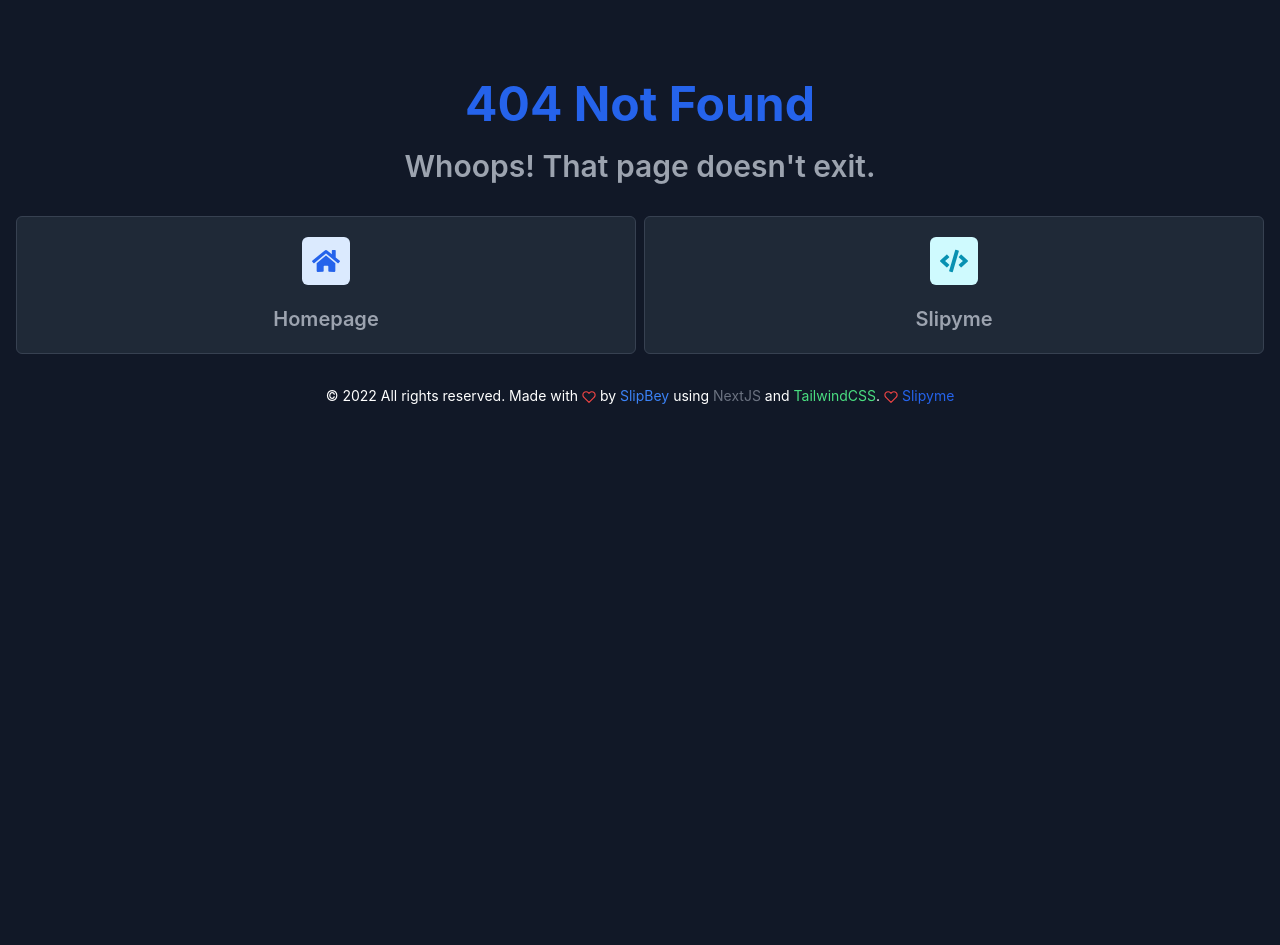
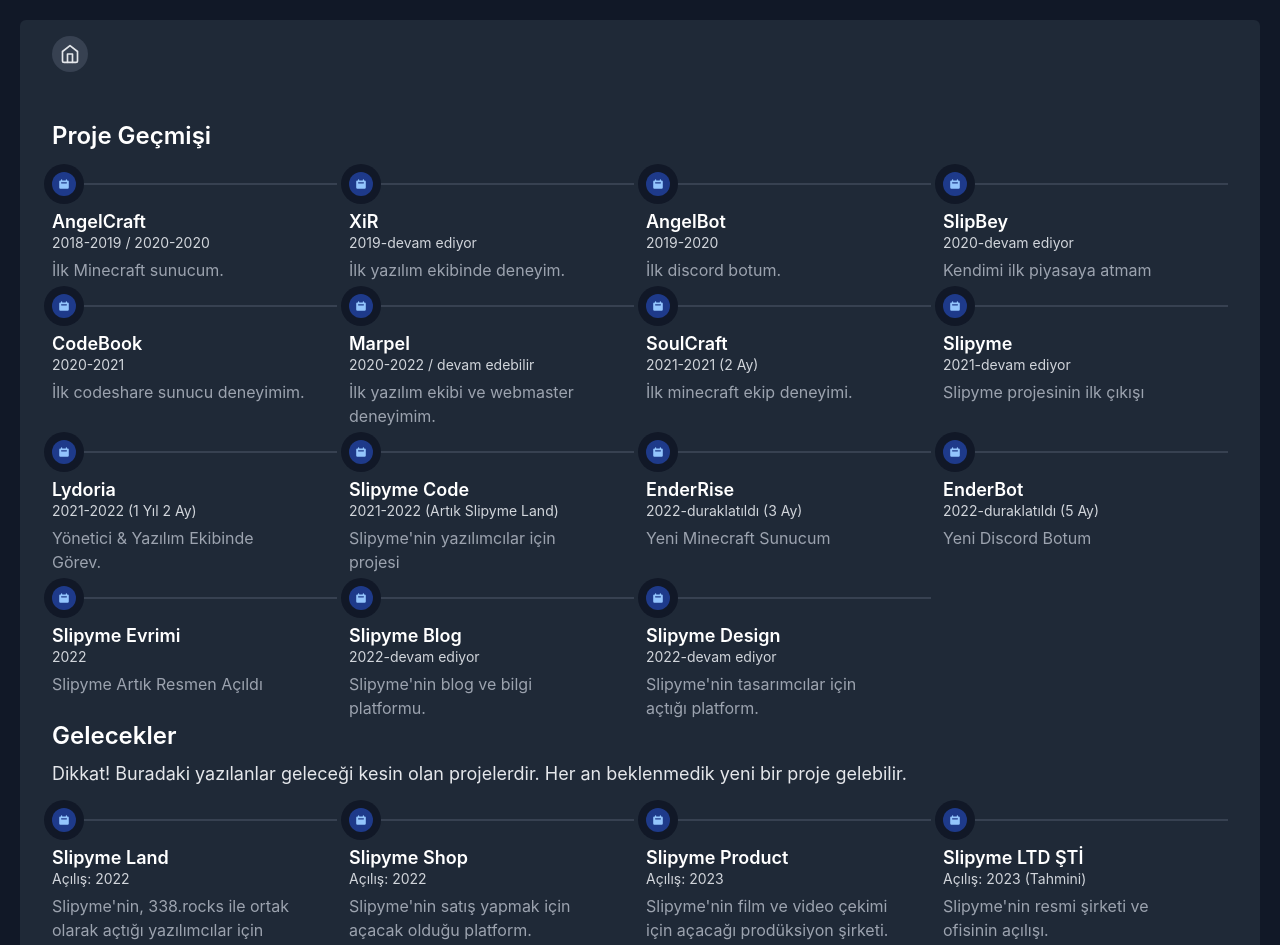
Before and after one commit to SlipBey/mywebpage, a Next.js app: page /resume in a window 1280 px wide. Before the commit this address had no page. Shown: the top 945 px of the page. Before the commit the page ends 800 px from the top, so only its background shows below. Built offline with nearby package versions, Linux system fonts and the light colour scheme.

Commit message:
🔥Add Resume page & Edit 404 and Index Page

```diff
--- a/pages/404.tsx
+++ b/pages/404.tsx
@@ -3,6 +3,8 @@
 import { Link } from "@components/Utils/Link";
 
 import { FaHome, FaCode } from "react-icons/fa";
+import { FiEdit } from "react-icons/fi";
+import { DiPhotoshop } from "react-icons/di";
 
 const NotFoundPage: NextPage = () => {
 	const Pages = [
@@ -13,10 +15,22 @@
 			link: "/",
 		},
 		{
+			icon: FiEdit,
+			color: "bg-pink-100 text-pink-600",
+			name: "My Resume",
+			link: "/resume",
+		},
+		{
 			icon: FaCode,
 			color: "bg-cyan-100 text-cyan-600",
 			name: "Slipyme",
-			link: "https://www.slipyme.xyz",
+			link: "https://www.slipyme.com",
+		},
+		{
+			icon: DiPhotoshop,
+			color: "bg-green-100 text-green-600",
+			name: "Slipyme Design",
+			link: "https://design.slipyme.com",
 		},
 	];
 
@@ -30,7 +44,7 @@
 					Whoops! That page doesn&apos;t exit.
 				</h2>
 
-				<div className="mt-8 grid grid-cols-1 gap-1 sm:grid-cols-2 sm:gap-2">
+				<div className="mt-8 grid grid-cols-2 gap-4 sm:grid-cols-4">
 					{Pages.map((page, index) => (
 						<div
 							className="bg-gray-800 border border-1 border-gray-700 rounded-md p-5 hover:bg-gray-700"
--- a/pages/index.tsx
+++ b/pages/index.tsx
@@ -7,6 +7,7 @@
 import { Status } from "@components/Status";
 
 import slipbey from "@assets/icon.svg";
+import { SpotifyStatus } from "@components/Status/spotify";
 
 const HomePage: NextPage = () => {
 	return (
@@ -23,7 +24,8 @@
 							SlipBey
 						</h1>
 						<h5 className="mt-1 font-semibold text-xl text-gray-300">
-							Full-Stack Developer
+							<span className="text-blue-600">Full-Stack</span>{" "}
+							Developer
 						</h5>
 						<p className="mt-2 font-base text-medium text-gray-200 w-auto mx-auto">
 							Merhabalar, ben Berkant. Şuan lisedeyim ve
@@ -36,9 +38,13 @@
 							çok ilgilendiğim programlamalardır.
 						</p>
 
-						<div className="flex flex-wrap justify-center mt-5 space-x-5">
+						<div className="flex flex-wrap justify-center mt-5">
 							{CONFIG.CONTACT.map((contact, index) => (
-								<Link href={contact.href} key={index}>
+								<Link
+									href={contact.href}
+									key={index}
+									className="m-1 sm:m-2"
+								>
 									<contact.icon
 										className={`text-2xl w-8 h-8 text-gray-500 hover:text-gray-300`}
 									/>
@@ -46,20 +52,21 @@
 							))}
 						</div>
 
-						<div className="flex justify-center mt-5 mb-5">
+						<div className="flex flex-col items-center my-5 space-y-5">
 							<Status />
+							<SpotifyStatus />
 						</div>
 
-						<div className="flex flex-col justify-center mt-5 mb-5">
+						<div className="flex flex-col justify-center mx-auto my-5">
 							<div className="grid lg:grid-cols-5 md:grid-cols-4 sm:grid-cols-3 grid-cols-2 gap-3 px-4">
 								{CONFIG.STACKS.map((stack, index) => (
 									<div
 										className="p-4 rounded-lg flex justify-around items-center bg-gray-700 hover:bg-gray-600 duration-100 group"
 										key={index}
 									>
-										<h3 className="hidden group-hover:block text-white sm:text-normal md:text-xl font-bold">
+										<h1 className="hidden group-hover:block text-xl font-bold text-white">
 											{stack.alt}
-										</h3>
+										</h1>
 										<CustomImage
 											src={stack.icon}
 											alt="Stack Image"
@@ -70,12 +77,12 @@
 							</div>
 						</div>
 
-						<h1 className="mt-8 mb-2 text-gray-300 font-semibold text-4xl">
-							PROJECTS
+						<h1 className="mt-8 mb-2 text-gray-300 sm:font-semibold sm:text-4xl text-2xl font-lg uppercase">
+							My Active Projects
 						</h1>
 
-						<div className="flex flex-col justify-center mt-5 mb-5">
-							<div className="grid lg:grid-cols-5 md:grid-cols-4 sm:grid-cols-3 grid-cols-1 gap-3 px-4 mx-auto">
+						<div className="flex flex-col justify-center my-5">
+							<div className="grid lg:grid-cols-5 md:grid-cols-4 sm:grid-cols-3 grid-cols-1 gap-3 justify-items-center px-4 mx-auto">
 								{CONFIG.PROJECTS.map((project, index) => (
 									<Link href={project.link} key={index}>
 										<Tippy content={project.alt}>
@@ -93,16 +100,27 @@
 									</Link>
 								))}
 							</div>
+							<div className="mt-5">
+								<Link href="/resume">
+									<button className="text-white bg-gray-700 w-24 sm:w-64 h-12 font-semibold border-2 border-gray-900 hover:bg-gray-900 duration-200">
+										My Resume
+									</button>
+								</Link>
+							</div>
 						</div>
 
-						<h1 className="mt-8 mb-2 text-gray-300 font-semibold text-4xl">
-							PAGES
+						<h1 className="mt-8 mb-2 text-gray-300 sm:font-semibold sm:text-4xl text-2xl font-lg uppercase">
+							My Little Projects
 						</h1>
 
-						<div className="flex flex-col justify-center mt-5 mb-5">
-							<div className="grid lg:grid-cols-5 md:grid-cols-4 sm:grid-cols-3 grid-cols-2 gap-3 px-4 mx-auto">
+						<div className="flex flex-col justify-center my-5">
+							<div className="flex flex-wrap justify-center">
 								{CONFIG.PAGES.map((page, index) => (
-									<Link href={page.link} key={index}>
+									<Link
+										href={page.link}
+										key={index}
+										className="m-2"
+									>
 										<Tippy content={page.alt}>
 											<div className="bg-gray-700 hover:bg-gray-600 duration-100 p-2 w-24 h-20 rounded-md flex flex-col justify-center">
 												<h2 className="text-white">
--- /dev/null
+++ b/pages/resume.tsx
@@ -0,0 +1,210 @@
+import { NextPage } from "next";
+import { Layout } from "@components/Layout";
+import { Link } from "@components/Utils/Link";
+import { FiHome } from "react-icons/fi";
+
+const ResumePage: NextPage = () => {
+	const TimeLine = [
+		{
+			title: "AngelCraft",
+			date: "2018-2019 / 2020-2020",
+			text: "İlk Minecraft sunucum.",
+		},
+		{
+			title: "XiR",
+			date: "2019-devam ediyor",
+			text: "İlk yazılım ekibinde deneyim.",
+		},
+		{
+			title: "AngelBot",
+			date: "2019-2020",
+			text: "İlk discord botum.",
+		},
+		{
+			title: "SlipBey",
+			date: "2020-devam ediyor",
+			text: "Kendimi ilk piyasaya atmam",
+		},
+		{
+			title: "CodeBook",
+			date: "2020-2021",
+			text: "İlk codeshare sunucu deneyimim.",
+		},
+		{
+			title: "Marpel",
+			date: "2020-2022 / devam edebilir",
+			text: "İlk yazılım ekibi ve webmaster deneyimim.",
+		},
+		{
+			title: "SoulCraft",
+			date: "2021-2021 (2 Ay)",
+			text: "İlk minecraft ekip deneyimi.",
+		},
+		{
+			title: "Slipyme",
+			date: "2021-devam ediyor",
+			text: "Slipyme projesinin ilk çıkışı",
+		},
+		{
+			title: "Lydoria",
+			date: "2021-2022 (1 Yıl 2 Ay)",
+			text: "Yönetici & Yazılım Ekibinde Görev.",
+		},
+		{
+			title: "Slipyme Code",
+			date: "2021-2022 (Artık Slipyme Land)",
+			text: "Slipyme'nin yazılımcılar için projesi",
+		},
+		{
+			title: "EnderRise",
+			date: "2022-duraklatıldı (3 Ay)",
+			text: "Yeni Minecraft Sunucum",
+		},
+		{
+			title: "EnderBot",
+			date: "2022-duraklatıldı (5 Ay)",
+			text: "Yeni Discord Botum",
+		},
+		{
+			title: "Slipyme Evrimi",
+			date: "2022",
+			text: "Slipyme Artık Resmen Açıldı",
+		},
+		{
+			title: "Slipyme Blog",
+			date: "2022-devam ediyor",
+			text: "Slipyme'nin blog ve bilgi platformu.",
+		},
+		{
+			title: "Slipyme Design",
+			date: "2022-devam ediyor",
+			text: "Slipyme'nin tasarımcılar için açtığı platform.",
+		},
+	];
+
+	const Soon = [
+		{
+			title: "Slipyme Land",
+			date: "Açılış: 2022",
+			text: "Slipyme'nin, 338.rocks ile ortak olarak açtığı yazılımcılar için açtığı platformdur. Ayrıca Botlist, serverlist ve discord statsitic özellikleri yer alacaktır.",
+		},
+		{
+			title: "Slipyme Shop",
+			date: "Açılış: 2022",
+			text: "Slipyme'nin satış yapmak için açacak olduğu platform.",
+		},
+		{
+			title: "Slipyme Product",
+			date: "Açılış: 2023",
+			text: "Slipyme'nin film ve video çekimi için açacağı prodüksiyon şirketi.",
+		},
+		{
+			title: "Slipyme LTD ŞTİ",
+			date: "Açılış: 2023 (Tahmini)",
+			text: "Slipyme'nin resmi şirketi ve ofisinin açılışı.",
+		},
+	];
+
+	return (
+		<Layout title="Resume Page">
+			<section className="p-5 mx-auto">
+				<div className="bg-gray-800 rounded-md m-h-96">
+					<div className="px-8 py-4">
+						<Link href="/">
+							<button className="bg-gray-700 text-gray-200 p-2 rounded-full hover:bg-gray-900 duration-200">
+								<FiHome className="w-5 h-5" />
+							</button>
+						</Link>
+					</div>
+
+					<div className="p-8">
+						<h1 className="text-2xl font-semibold text-white mb-5">
+							Proje Geçmişi
+						</h1>
+						<ol className="grid grid-cols-2 sm:grid-cols-3 md:grid-cols-4 2xl:grid-cols-5 gap-3">
+							{TimeLine.map((timeline, idx) => (
+								<li className="relative mb-6 sm:mb-0" key={idx}>
+									<div className="flex items-center">
+										<div className="flex z-10 justify-center items-center w-6 h-6 rounded-full ring-0 bg-blue-900 sm:ring-8 ring-gray-900 shrink-0">
+											<svg
+												aria-hidden="true"
+												className="w-3 h-3 text-blue-300"
+												fill="currentColor"
+												viewBox="0 0 20 20"
+												xmlns="http://www.w3.org/2000/svg"
+											>
+												<path
+													fillRule="evenodd"
+													d="M6 2a1 1 0 00-1 1v1H4a2 2 0 00-2 2v10a2 2 0 002 2h12a2 2 0 002-2V6a2 2 0 00-2-2h-1V3a1 1 0 10-2 0v1H7V3a1 1 0 00-1-1zm0 5a1 1 0 000 2h8a1 1 0 100-2H6z"
+													clipRule="evenodd"
+												></path>
+											</svg>
+										</div>
+										<div className="flex w-full h-0.5 bg-gray-700"></div>
+									</div>
+									<div className="mt-3 sm:pr-8">
+										<h3 className="text-lg font-semibold text-white">
+											{timeline.title}
+										</h3>
+										<time className="block mb-2 text-sm font-normal leading-none text-gray-300">
+											{timeline.date}
+										</time>
+										<p className="text-base font-normal text-gray-400">
+											{timeline.text}
+										</p>
+									</div>
+								</li>
+							))}
+						</ol>
+
+						<h1 className="text-2xl font-semibold text-white mb-2">
+							Gelecekler
+						</h1>
+						<p className="text-lg font-lg text-gray-200 mb-5">
+							Dikkat! Buradaki yazılanlar geleceği kesin olan
+							projelerdir. Her an beklenmedik yeni bir proje
+							gelebilir.
+						</p>
+						<ol className="grid grid-cols-2 sm:grid-cols-3 md:grid-cols-4 2xl:grid-cols-5 gap-3">
+							{Soon.map((soon, idx) => (
+								<li className="relative mb-6 sm:mb-0" key={idx}>
+									<div className="flex items-center">
+										<div className="flex z-10 justify-center items-center w-6 h-6 rounded-full ring-0 bg-blue-900 sm:ring-8 ring-gray-900 shrink-0">
+											<svg
+												aria-hidden="true"
+												className="w-3 h-3 text-blue-300"
+												fill="currentColor"
+												viewBox="0 0 20 20"
+												xmlns="http://www.w3.org/2000/svg"
+											>
+												<path
+													fillRule="evenodd"
+													d="M6 2a1 1 0 00-1 1v1H4a2 2 0 00-2 2v10a2 2 0 002 2h12a2 2 0 002-2V6a2 2 0 00-2-2h-1V3a1 1 0 10-2 0v1H7V3a1 1 0 00-1-1zm0 5a1 1 0 000 2h8a1 1 0 100-2H6z"
+													clipRule="evenodd"
+												></path>
+											</svg>
+										</div>
+										<div className="flex w-full h-0.5 bg-gray-700"></div>
+									</div>
+									<div className="mt-3 sm:pr-8">
+										<h3 className="text-lg font-semibold text-white">
+											{soon.title}
+										</h3>
+										<time className="block mb-2 text-sm font-normal leading-none text-gray-300">
+											{soon.date}
+										</time>
+										<p className="text-base font-normal text-gray-400">
+											{soon.text}
+										</p>
+									</div>
+								</li>
+							))}
+						</ol>
+					</div>
+				</div>
+			</section>
+		</Layout>
+	);
+};
+
+export default ResumePage;
```
